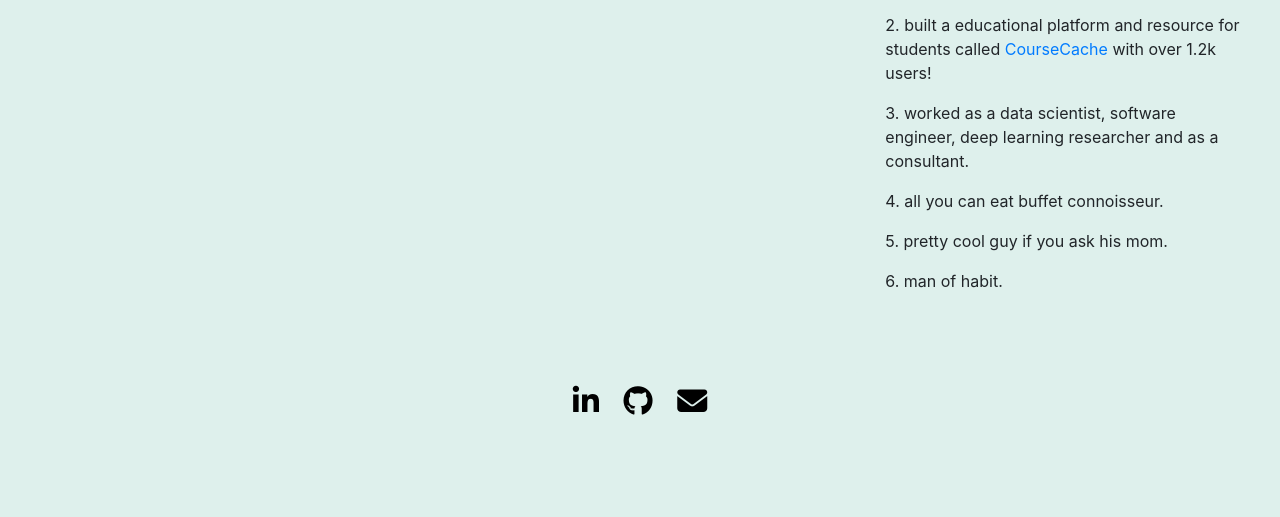
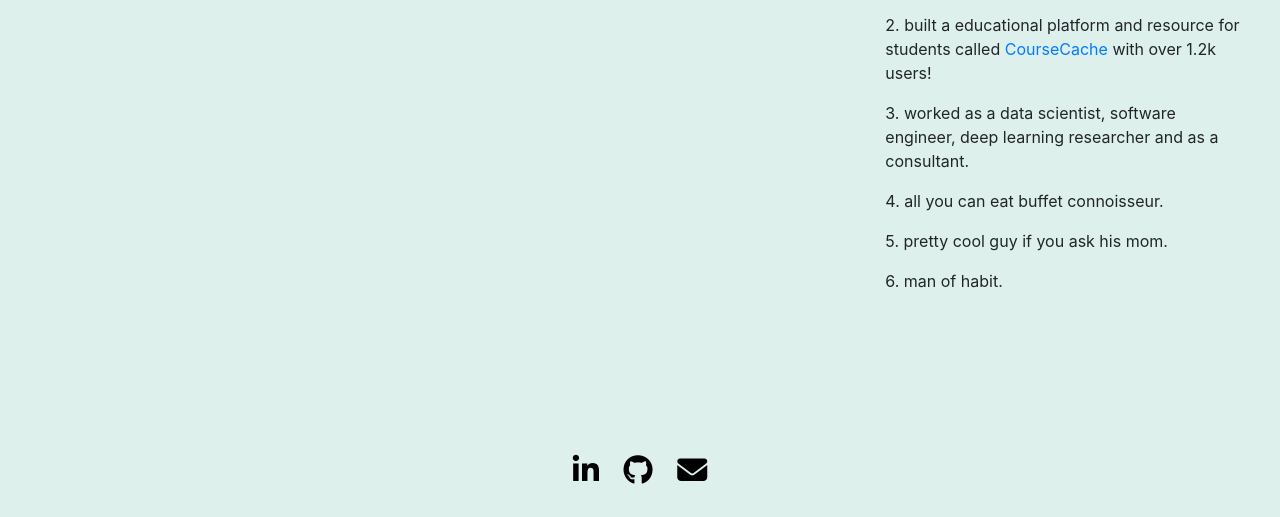
Before and after one commit to cemtorun/cemtorun.github.io, a plain HTML site: page index.html in a window 1280 px wide. Shown: the part 369-886 px from the top of the page. Before the commit the page ends 807 px from the top, so only its background shows below. Drawn offline with nearby package versions, Linux system fonts and the light colour scheme.

Commit message:
playing with icons again

```diff
--- a/assets/css/main.css
+++ b/assets/css/main.css
@@ -37,8 +37,8 @@ body {
 }
 
 #links {
-    margin-top: -1.2em;
-    margin-bottom: 20px;
+    margin-top: 50px;
+    margin-bottom: 30px;
 }
 
 /* #link {
```
